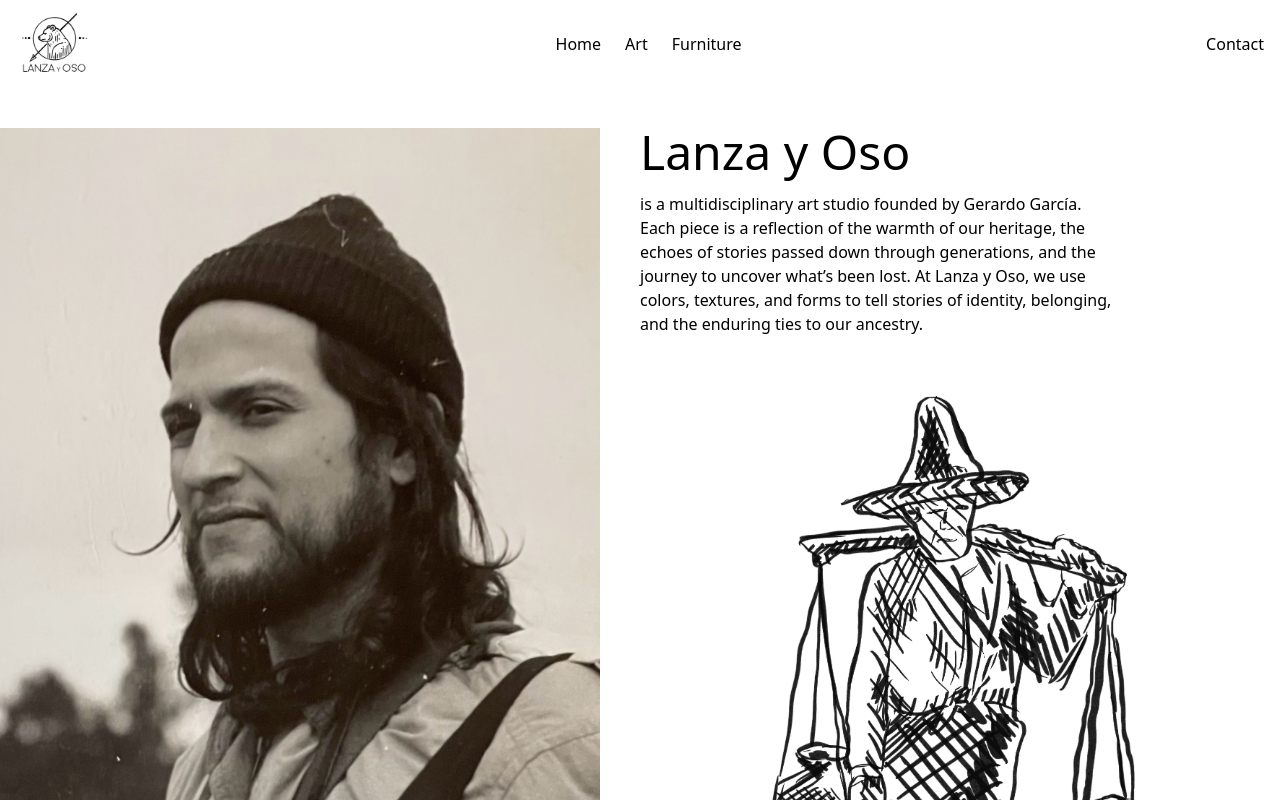
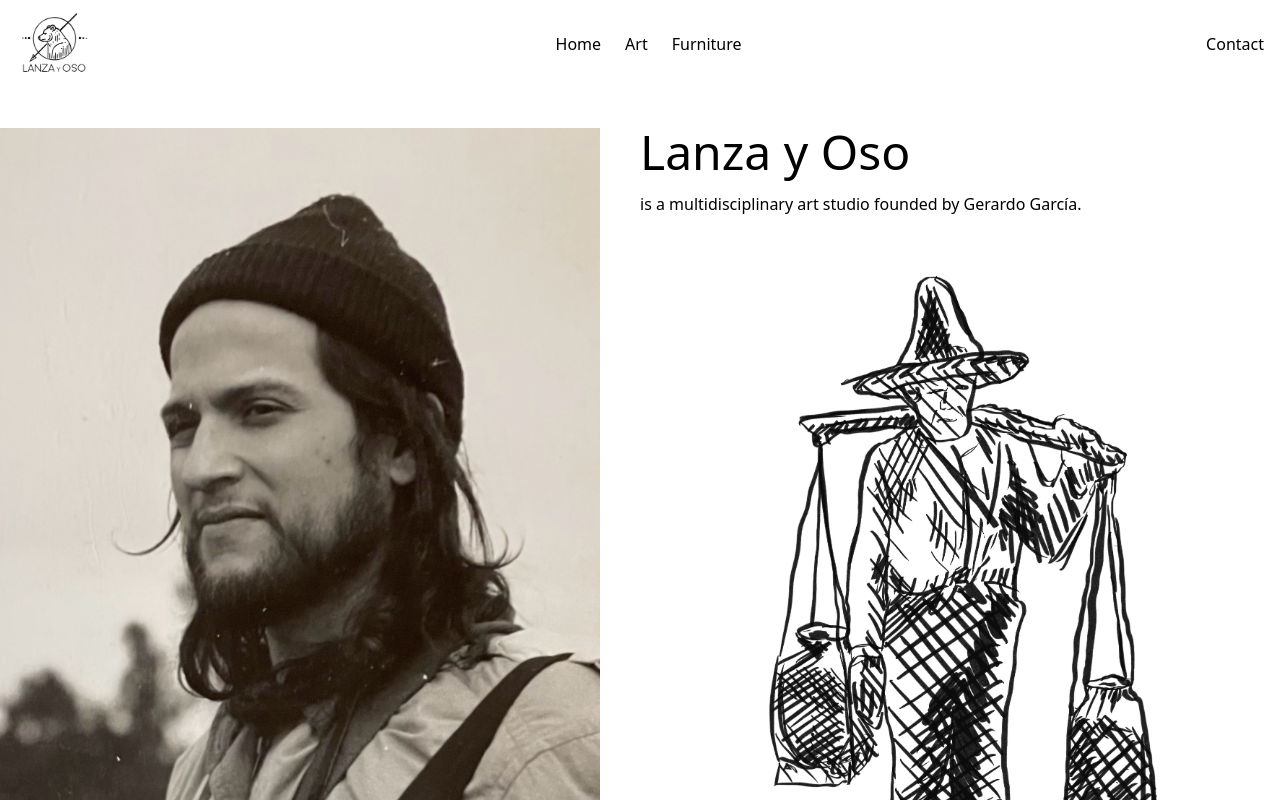
Before and after one commit to gerardojgarcia/lanza_y_oso, a Nuxt app: page / in a window 1280 px wide. Shown: the top 800 px of the page. Built offline with nearby package versions, Linux system fonts and the light colour scheme.

Commit message:
changed description copy

```diff
--- a/pages/index.vue
+++ b/pages/index.vue
@@ -15,11 +15,6 @@
             <h1 class="text-5xl text-black hidden md:block">Lanza y Oso</h1>
             <p class="px-2 md:px-0 md:w-3/4">
                 is a multidisciplinary art studio founded by Gerardo García.
-                Each piece is a reflection of the warmth of our heritage, the
-                echoes of stories passed down through generations, and the
-                journey to uncover what’s been lost. At Lanza y Oso, we use
-                colors, textures, and forms to tell stories of identity,
-                belonging, and the enduring ties to our ancestry.
             </p>
             <NuxtLink to="/art" class="group">
                 <NuxtImg
```
